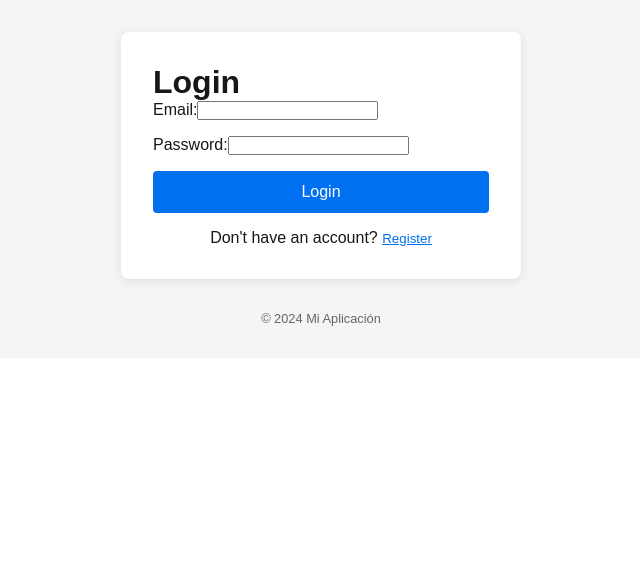
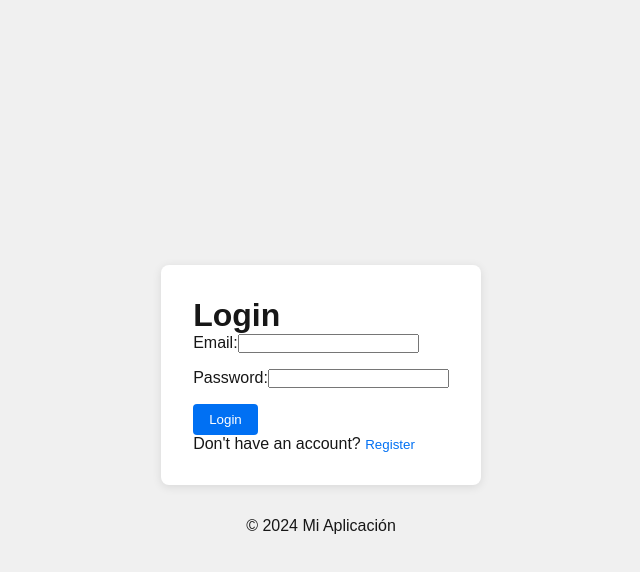
Before and after one commit to PioIX/2024-TPFinal-G01, a Next.js app: page / in a window 1280 px wide. Shown: the top 572 px of the page, without its empty margins (319-959 px from the left). Built offline with nearby package versions, Linux system fonts and the light colour scheme.

Commit message:
jjjj
jjjjj

```diff
--- a/package.json
+++ b/package.json
@@ -11,7 +11,8 @@
   "dependencies": {
     "next": "^14.2.15",
     "react": "^18.3.1",
-    "react-dom": "^18.3.1"
+    "react-dom": "^18.3.1",
+    "router": "^2.0.0"
   },
   "devDependencies": {
     "eslint": "^8",
--- a/src/app/page.js
+++ b/src/app/page.js
@@ -1,9 +1,8 @@
 "use client";
 
-import Image from "next/image";
-import styles from "./page.module.css";
 import { useState } from "react";
 import { useRouter } from "next/router";
+import styles from "./page.module.css";
 
 export default function Home() {
   const router = useRouter();
@@ -15,7 +14,7 @@ export default function Home() {
 
   const toggleForm = () => {
     setIsLogin(!isLogin);
-    setError(""); // Reset error on toggle
+    setError("");
   };
 
   const validateEmail = (email) => {
@@ -43,7 +42,6 @@ export default function Home() {
     }
 
     if (isLogin) {
-      // Simula la autenticación
       const userData = JSON.parse(localStorage.getItem("user"));
       if (userData && userData.email === email && userData.password === password) {
         router.push("/game"); // Redirige a la página del juego
@@ -51,9 +49,8 @@ export default function Home() {
         setError("Credenciales incorrectas");
       }
     } else {
-      console.log(`Submitted: Register`);
-      localStorage.setItem("user", JSON.stringify({ email, password })); // Guardar en localStorage
-      setIsLogin(true); // Cambiar a vista de inicio de sesión
+      localStorage.setItem("user", JSON.stringify({ email, password }));
+      setIsLogin(true); // Cambia a vista de inicio de sesión
     }
   };
 
--- a/src/app/page.module.css
+++ b/src/app/page.module.css
@@ -1,78 +1,43 @@
 .page {
-  font-family: Arial, sans-serif;
-  background-color: #f5f5f5;
-  padding: 2rem;
+  display: flex;
+  flex-direction: column;
+  align-items: center;
+  justify-content: center;
+  height: 100vh;
+  background-color: #f0f0f0;
 }
 
 .main {
-  max-width: 400px;
-  margin: 0 auto;
+  background: white;
   padding: 2rem;
-  background: white;
   border-radius: 8px;
   box-shadow: 0 2px 10px rgba(0, 0, 0, 0.1);
-}
-
-.h1 {
-  text-align: center;
-  margin-bottom: 1.5rem;
-}
-
-.label {
-  margin-bottom: 0.5rem;
-  font-weight: bold;
-}
-
-.form {
-  display: flex;
-  flex-direction: column;
 }
 
 .formGroup {
   margin-bottom: 1rem;
 }
 
-.input {
-  padding: 0.75rem;
-  border: 1px solid #ccc;
-  border-radius: 4px;
-  width: 100%;
+.error {
+  color: red;
 }
 
 .submitButton {
-  padding: 0.75rem;
+  padding: 0.5rem 1rem;
   background-color: #0070f3;
   color: white;
   border: none;
   border-radius: 4px;
   cursor: pointer;
-  font-size: 1rem;
-}
-
-.submitButton:hover {
-  background-color: #005bb5;
-}
-
-.toggleText {
-  text-align: center;
-  margin-top: 1rem;
 }
 
 .toggleButton {
   background: none;
+  border: none;
   color: #0070f3;
-  border: none;
   cursor: pointer;
-  text-decoration: underline;
-}
-
-.toggleButton:hover {
-  color: #005bb5;
 }
 
 .footer {
-  text-align: center;
   margin-top: 2rem;
-  font-size: 0.8rem;
-  color: #666;
 }
```
Also changed, not shown: 1 other file (tests, documents, lock files or other folders).
